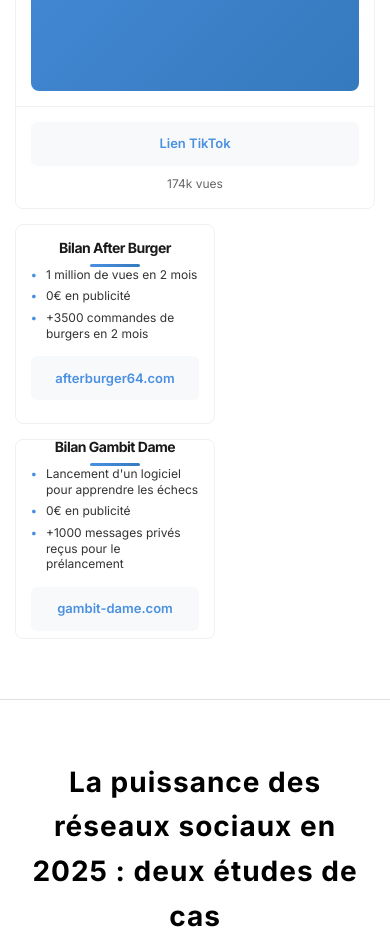
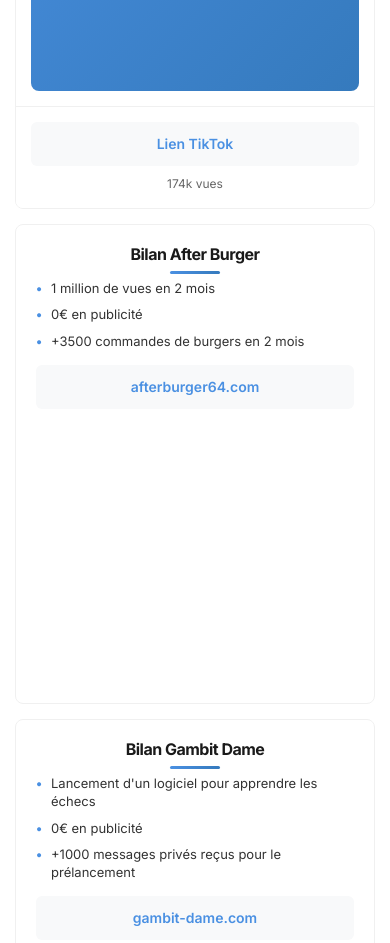
Before and after one commit to stanislas-montagard/stanislas-montagard, a website: page index.html in a window 390 px wide. Shown: the part 1940-2883 px from the top of the page. Drawn offline with Linux system fonts and the light colour scheme.

Commit message:
Fix mobile compact cards: restore better proportions and readability

```diff
--- a/styles.css
+++ b/styles.css
@@ -876,10 +876,9 @@
     }
 
     .case-study-card-compact {
-        aspect-ratio: 1;
-        padding: 15px;
-        justify-content: center;
-        max-height: 200px;
+        aspect-ratio: 9/12;
+        padding: 20px;
+        justify-content: flex-start;
     }
 
     .case-title {
@@ -889,8 +888,8 @@
     }
 
     .case-study-card-compact .case-title {
-        font-size: 14px;
-        margin: 0 0 10px 0;
+        font-size: 16px;
+        margin: 0 0 15px 0;
         line-height: 1.2;
     }
 
@@ -907,8 +906,8 @@
     }
 
     .tiktok-link, .website-link {
-        font-size: 13px;
-        padding: 6px 12px;
+        font-size: 14px;
+        padding: 8px 16px;
         display: inline-block;
         background-color: #f8f9fa;
         border-radius: 6px;
@@ -927,9 +926,9 @@
     }
 
     .stats-list li {
-        font-size: 12px;
-        margin-bottom: 6px;
-        line-height: 1.3;
+        font-size: 13px;
+        margin-bottom: 8px;
+        line-height: 1.4;
     }
 
     .case-study-detailed {
```
